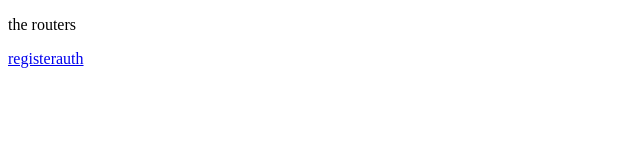
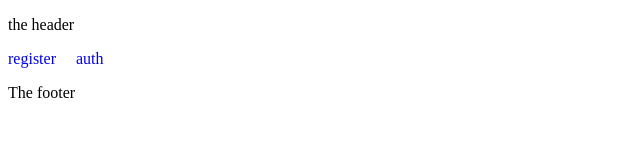
Before and after one commit to AldyColares/Front-End-Hospital-Management-System, an Angular app: page / in a window 1280 px wide. Shown: the top 160 px of the page, without its empty margins (0-640 px from the left). Built offline with nearby package versions, Linux system fonts and the light colour scheme.

Commit message:
add css on router component.

```diff
--- a/src/app/app.component.html
+++ b/src/app/app.component.html
@@ -1,7 +1,13 @@
-<p> the routers</p>
+<p> the header</p>
+
 <nav>
-  <a routerLink="/register-doctor">register</a>
-  <a routerLink="/auth-doctor">auth</a>
+  <ul>
+    <li>  <a routerLink="/register-doctor">register</a></li>
+    <li> <a routerLink="/auth-doctor">auth</a> </li>
+  </ul>
+
 </nav>
 
 <router-outlet></router-outlet>
+
+<p> The footer</p>
--- a/src/app/app.component.sass
+++ b/src/app/app.component.sass
@@ -0,0 +1,16 @@
+nav
+  color: #fff
+
+
+nav ul
+  list-style: none
+  padding: 0
+
+
+nav li
+  display: inline
+  margin-right: 20px
+
+
+nav a
+  text-decoration: none
```
